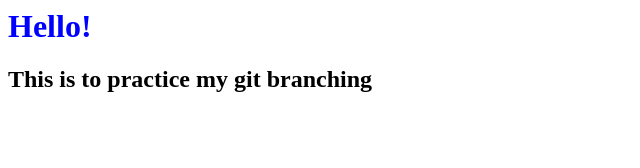
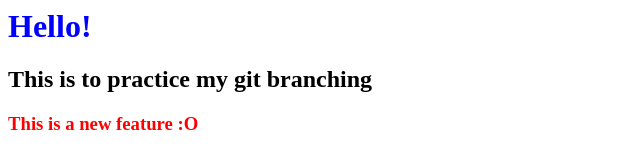
Before and after one commit to emmymitch/branching, a plain HTML site: page index.html in a window 1280 px wide. Shown: the whole page, without its empty margins (0-640 px from the left). Drawn offline with Linux system fonts and the light colour scheme.

Commit message:
Added h3

```diff
--- a/index.html
+++ b/index.html
@@ -9,5 +9,6 @@
 <body>
     <h1>Hello!</h1>
     <h2>This is to practice my git branching</h2>
+    <h3>This is a new feature :O</h3>
 </body>
 </html>
--- a/style.css
+++ b/style.css
@@ -1,3 +1,7 @@
 h1{
     color: blue;
 }
+
+h3{
+    color: red;
+}
```
